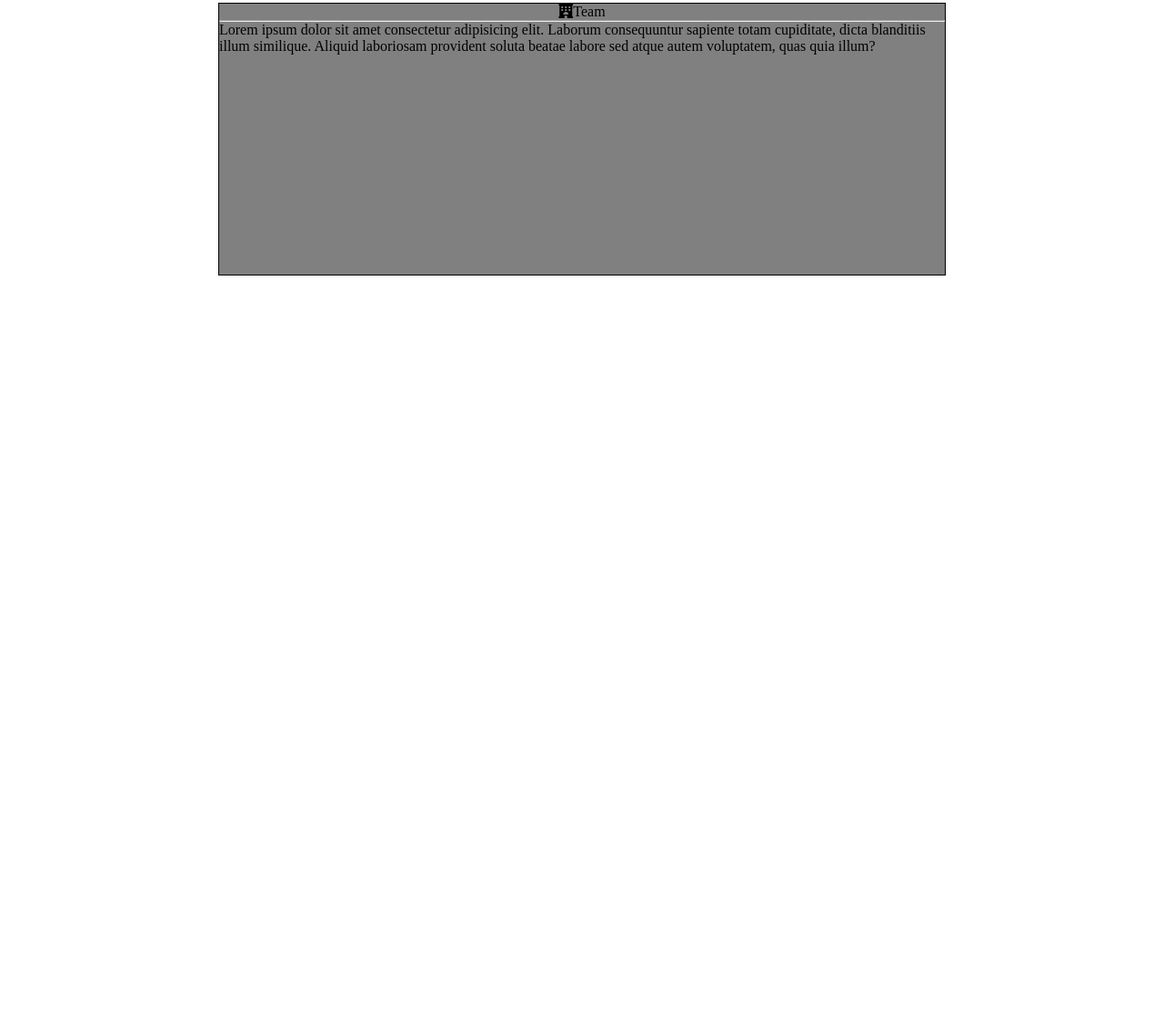
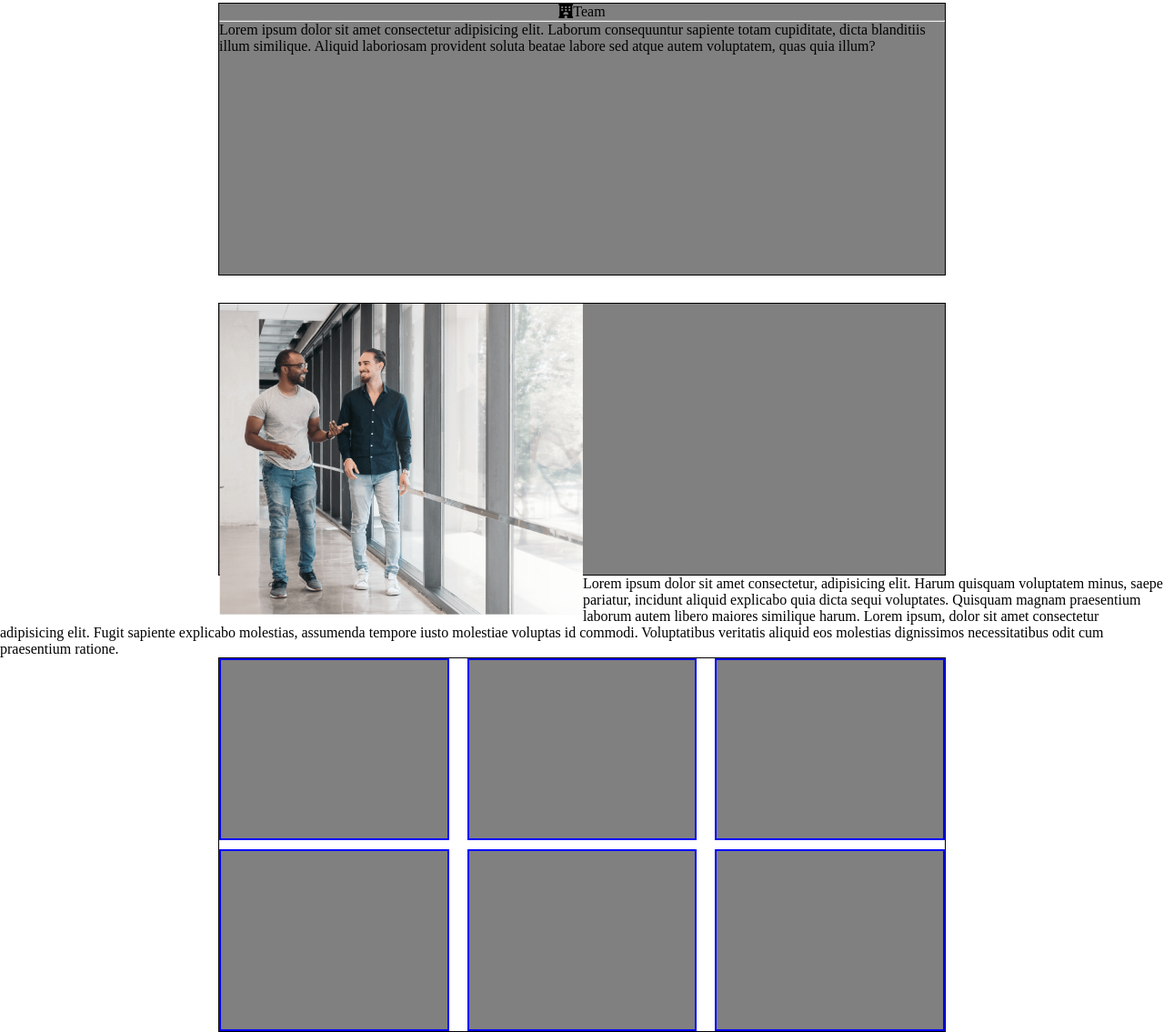
Before and after one commit to JensonAquino/htmlcss-dropbox, a plain HTML site: page index.html in a window 1280 px wide. Shown: the part 802-1937 px from the top of the page at 91% size. Before the commit the page ends 1105 px from the top, so only its background shows below. Drawn offline with Linux system fonts and the light colour scheme.

Commit message:
feat: main section finito

```diff
--- a/css/style.css
+++ b/css/style.css
@@ -95,3 +95,22 @@ img{
 }
 
 /* team */
+/* partner */
+.partner{
+    width: 400px;
+    float: left;
+}
+/* 6-col */
+.row-6-col{
+    display: flex;
+    flex-wrap: wrap;
+    justify-content: space-between;
+    row-gap: 10px;
+}
+
+.col-6{
+    width: calc(95% /3);
+    /* da cnac */
+    border: 2px solid blue;
+    min-height: 200px;
+}
--- a/index.html
+++ b/index.html
@@ -6,7 +6,9 @@
     <meta name="viewport" content="width=device-width, initial-scale=1.0">
     <title>Document</title>
     <link rel="stylesheet" href="./css/style.css">
-    <link rel="stylesheet" href="https://cdnjs.cloudflare.com/ajax/libs/font-awesome/6.6.0/css/all.min.css" integrity="sha512-Kc323vGBEqzTmouAECnVceyQqyqdsSiqLQISBL29aUW4U/M7pSPA/gEUZQqv1cwx4OnYxTxve5UMg5GT6L4JJg==" crossorigin="anonymous" referrerpolicy="no-referrer" />
+    <link rel="stylesheet" href="https://cdnjs.cloudflare.com/ajax/libs/font-awesome/6.6.0/css/all.min.css"
+        integrity="sha512-Kc323vGBEqzTmouAECnVceyQqyqdsSiqLQISBL29aUW4U/M7pSPA/gEUZQqv1cwx4OnYxTxve5UMg5GT6L4JJg=="
+        crossorigin="anonymous" referrerpolicy="no-referrer" />
 </head>
 
 <body>
@@ -76,17 +78,46 @@
         <!-- team  -->
         <div class="pad-30 ">
             <div class="container-small color">
-<div class="center">
-    <i class="fa-solid fa-hotel"></i>Team
-</div>
-<hr>
-<div>
-    Lorem ipsum dolor sit amet consectetur adipisicing elit. Laborum consequuntur sapiente totam cupiditate, dicta blanditiis illum similique. Aliquid laboriosam provident soluta beatae labore sed atque autem voluptatem, quas quia illum?
-</div>
-
+                <div class="center">
+                    <i class="fa-solid fa-hotel"></i>Team
+                </div>
+                <hr>
+                <div>
+                    Lorem ipsum dolor sit amet consectetur adipisicing elit. Laborum consequuntur sapiente totam
+                    cupiditate, dicta blanditiis illum similique. Aliquid laboriosam provident soluta beatae labore sed
+                    atque autem voluptatem, quas quia illum?
+                </div>
             </div>
         </div>
         <!-- /team -->
+        <!-- partner -->
+        <div class="pad-30">
+            <div class="container-small color">
+                <img src="./img/partner.png" alt="" class="partner">
+            </div>
+            <div>
+                Lorem ipsum dolor sit amet consectetur, adipisicing elit. Harum quisquam voluptatem minus, saepe
+                pariatur, incidunt aliquid explicabo quia dicta sequi voluptates. Quisquam magnam praesentium laborum
+                autem libero maiores similique harum.
+                Lorem ipsum, dolor sit amet consectetur adipisicing elit. Fugit sapiente explicabo molestias, assumenda
+                tempore iusto molestiae voluptas id commodi. Voluptatibus veritatis aliquid eos molestias dignissimos
+                necessitatibus odit cum praesentium ratione.
+            </div>
+        </div>
+        <!-- /partner -->
+        <!-- 6-colonne -->
+        <div class="container-small">
+            <div class="row-6-col">
+                <div class="col-6 color"></div>
+                <div class="col-6 color"></div>
+                <div class="col-6 color"></div>
+                <div class="col-6 color"></div>
+                <div class="col-6 color"></div>
+                <div class="col-6 color"></div>
+            </div>
+
+        </div>
+        <!-- /6colonne -->
     </main>
     <!-- /main -->
     <!-- footer -->
```
